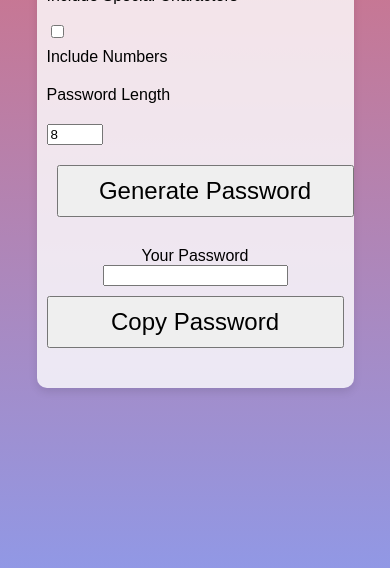
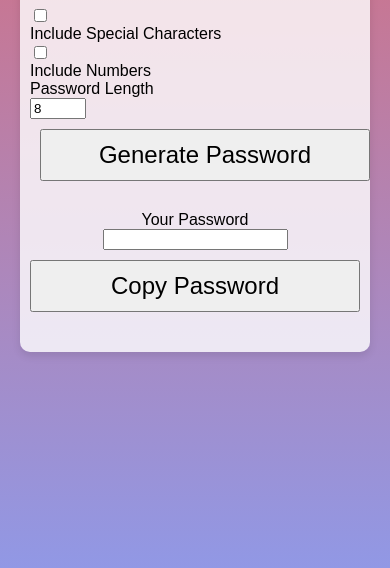
Before and after one commit to T1chy/PasswordGenerator, a plain HTML site: page index.html in a window 390 px wide. Shown: the part 336-904 px from the top of the page. Drawn offline with Linux system fonts and the light colour scheme.

Commit message:
modified:   style.css

```diff
--- a/style.css
+++ b/style.css
@@ -26,6 +26,15 @@ body {
 
 .options {
   margin-bottom: 20px;
+  display: flex;
+  flex-direction: column;
+  align-items: flex-start;
+}
+
+.option-item {
+  display: flex;
+  align-items: center;
+  margin-bottom: 10px;
 }
 
 .password-container {
@@ -59,32 +68,17 @@ input[type="checkbox"] {
   }
 
   .container {
-    width: 90%;
+    width: 100%;
     padding: 10px;
   }
 
   .options {
-    display: flex;
-    flex-direction: column;
     align-items: flex-start;
   }
 
-  .options label,
-  .options input[type="checkbox"],
-  .options input[type="number"] {
+  .option-item {
     display: block;
-    margin-bottom: 10px;
-  }
-
-  .options input[type="checkbox"] {
-    margin-bottom: 0;
-  }
-
-  .options label[for="numbers"],
-  .options input#numbers,
-  .options label[for="length"],
-  .options input#length {
-    margin-top: 10px;
+    width: 100%;
   }
 
   button {
```
